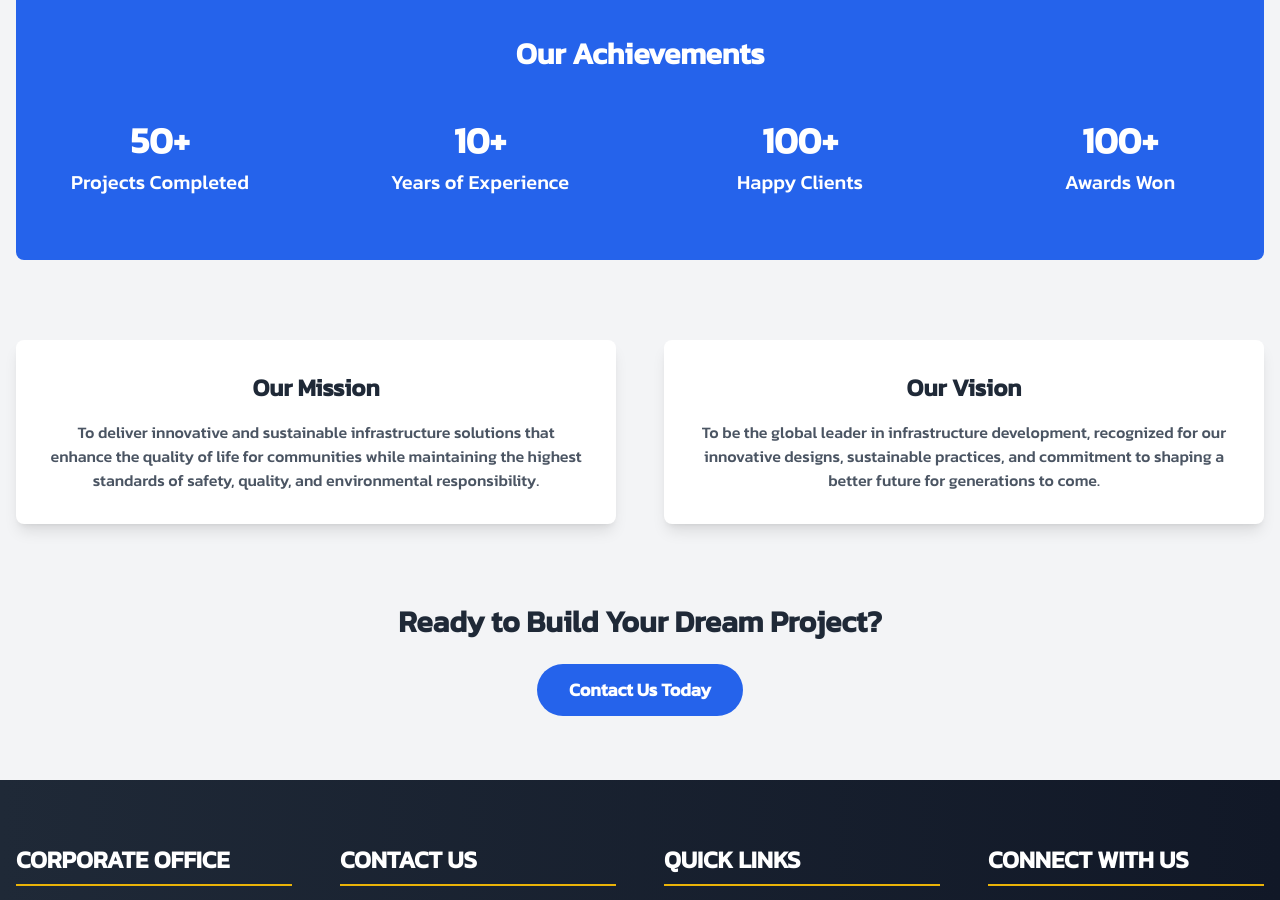
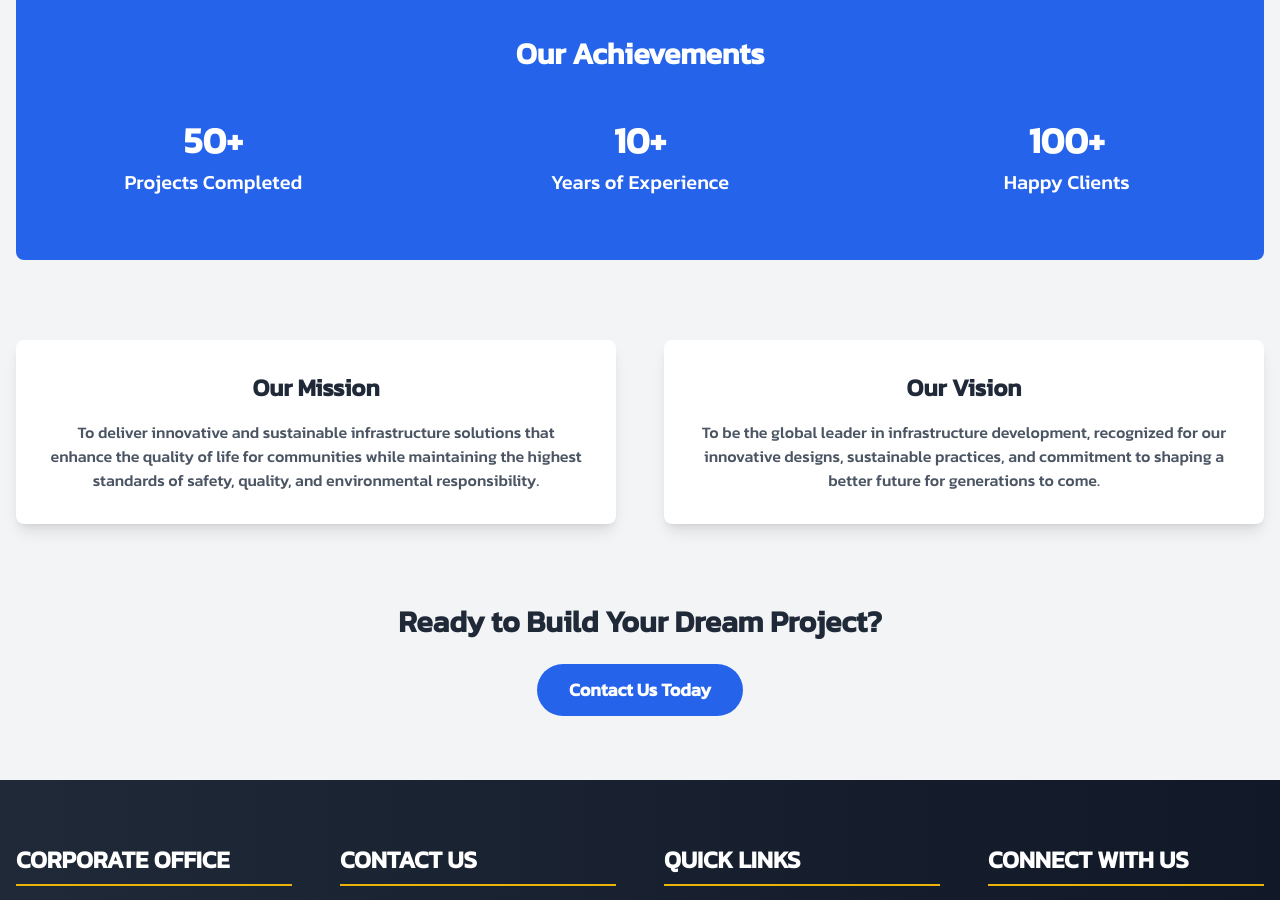
Before and after one commit to AkshayKalamkarr/supremeinfrastructure, a Next.js app: page /about/supremeInfrastructure in a window 1280 px wide. Shown: the part 2140-3040 px from the top of the page. Built offline with nearby package versions, Linux system fonts and the light colour scheme.

Commit message:
new code

```diff
--- a/app/about/supremeInfrastructure/page.jsx
+++ b/app/about/supremeInfrastructure/page.jsx
@@ -18,7 +18,6 @@ const AboutUsPage = () => {
         { value: '50+', label: 'Projects Completed' },
         { value: '10+', label: 'Years of Experience' },
         { value: '100+', label: 'Happy Clients' },
-        { value: '100+', label: 'Awards Won' },
     ];
 
     const directors = [
@@ -120,7 +119,7 @@ const AboutUsPage = () => {
                 <section className="mb-20 bg-blue-600 text-white py-16 rounded-lg">
                     <div className="container mx-auto">
                         <h2 className="text-2xl md:text-3xl font-bold mb-12 text-center">Our Achievements</h2>
-                        <div className="grid grid-cols-2 md:grid-cols-4 gap-8">
+                        <div className="grid grid-cols-2 md:grid-cols-3 gap-8">
                             {stats.map((stat, index) => (
                                 <motion.div
                                     key={index}
```
